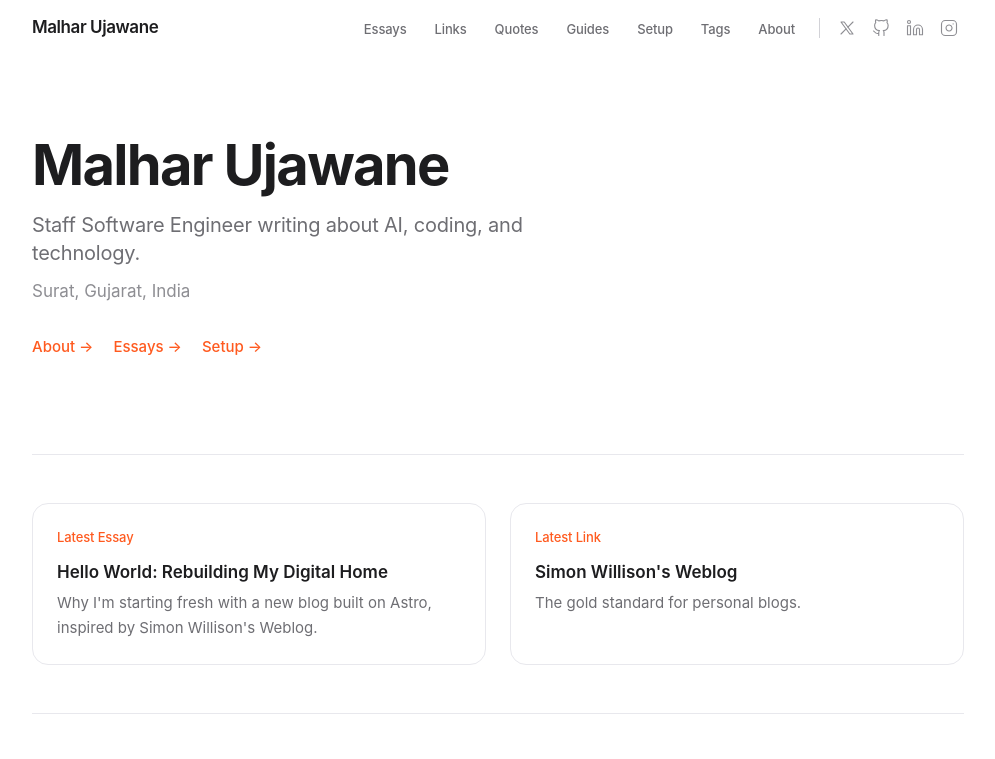
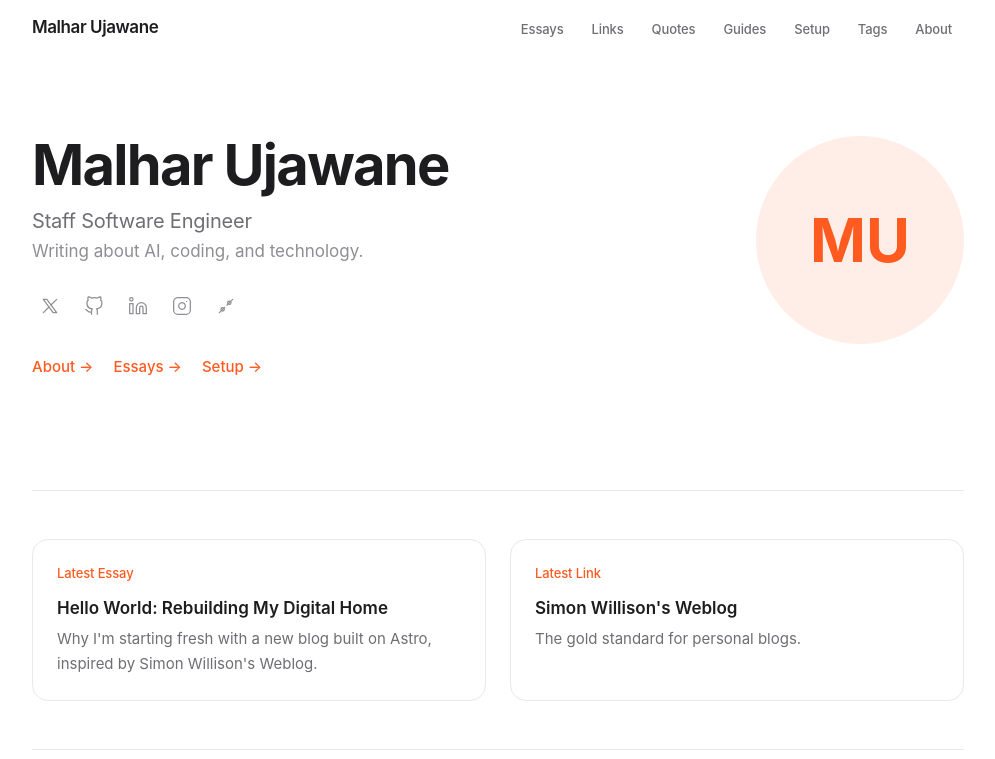
Before and after one commit to Justmalhar/justmalhar-com, an Astro site: page / in a window 1280 px wide. Shown: the top 759 px of the page, without its empty margins (142-1137 px from the left). Built offline with nearby package versions, Linux system fonts and the light colour scheme; Astro itself is replaced by a stand-in of ours.

Commit message:
feat: redesign hero with profile avatar and social icons

```diff
--- a/src/components/Header.astro
+++ b/src/components/Header.astro
@@ -1,5 +1,5 @@
 ---
-import { SITE, NAV_ITEMS } from '@/lib/constants';
+import { NAV_ITEMS } from '@/lib/constants';
 ---
 
 <header class="sticky top-0 z-50 backdrop-blur-xl bg-white/80">
@@ -8,8 +8,7 @@ import { SITE, NAV_ITEMS } from '@/lib/constants';
       Malhar Ujawane
     </a>
 
-    <div class="flex items-center gap-1">
-      <ul class="flex gap-1 list-none m-0 p-0 max-lg:hidden">
+    <ul class="flex gap-1 list-none m-0 p-0">
       {NAV_ITEMS.map(item => (
         <li>
           <a
@@ -26,24 +25,6 @@ import { SITE, NAV_ITEMS } from '@/lib/constants';
         </li>
       ))}
     </ul>
-
-      <span class="w-px h-5 bg-apple-gray-200 mx-2 max-lg:hidden" />
-
-      <div class="flex items-center gap-1">
-        <a href={SITE.social.twitter} target="_blank" rel="noopener" class="p-1.5 rounded-lg text-apple-gray-400 hover:text-apple-gray-900 hover:bg-apple-gray-50 transition-all" aria-label="Twitter / X">
-          <svg width="18" height="18" viewBox="0 0 24 24" fill="none" stroke="currentColor" stroke-width="1.5" stroke-linecap="round" stroke-linejoin="round"><path d="M4 4l11.733 16h4.267l-11.733 -16z"/><path d="M4 20l6.768 -6.768m2.46 -2.46L20 4"/></svg>
-        </a>
-        <a href={SITE.social.github} target="_blank" rel="noopener" class="p-1.5 rounded-lg text-apple-gray-400 hover:text-apple-gray-900 hover:bg-apple-gray-50 transition-all" aria-label="GitHub">
-          <svg width="18" height="18" viewBox="0 0 24 24" fill="none" stroke="currentColor" stroke-width="1.5" stroke-linecap="round" stroke-linejoin="round"><path d="M9 19c-5 1.5-5-2.5-7-3m14 6v-3.87a3.37 3.37 0 0 0-.94-2.61c3.14-.35 6.44-1.54 6.44-7A5.44 5.44 0 0 0 20 4.77 5.07 5.07 0 0 0 19.91 1S18.73.65 16 2.48a13.38 13.38 0 0 0-7 0C6.27.65 5.09 1 5.09 1A5.07 5.07 0 0 0 5 4.77a5.44 5.44 0 0 0-1.5 3.78c0 5.42 3.3 6.61 6.44 7A3.37 3.37 0 0 0 9 18.13V22"/></svg>
-        </a>
-        <a href={SITE.social.linkedin} target="_blank" rel="noopener" class="p-1.5 rounded-lg text-apple-gray-400 hover:text-apple-gray-900 hover:bg-apple-gray-50 transition-all" aria-label="LinkedIn">
-          <svg width="18" height="18" viewBox="0 0 24 24" fill="none" stroke="currentColor" stroke-width="1.5" stroke-linecap="round" stroke-linejoin="round"><path d="M16 8a6 6 0 0 1 6 6v7h-4v-7a2 2 0 0 0-2-2 2 2 0 0 0-2 2v7h-4v-7a6 6 0 0 1 6-6z"/><rect x="2" y="9" width="4" height="12"/><circle cx="4" cy="4" r="2"/></svg>
-        </a>
-        <a href={SITE.social.instagram} target="_blank" rel="noopener" class="p-1.5 rounded-lg text-apple-gray-400 hover:text-apple-gray-900 hover:bg-apple-gray-50 transition-all max-lg:hidden" aria-label="Instagram">
-          <svg width="18" height="18" viewBox="0 0 24 24" fill="none" stroke="currentColor" stroke-width="1.5" stroke-linecap="round" stroke-linejoin="round"><rect x="2" y="2" width="20" height="20" rx="5" ry="5"/><path d="M16 11.37A4 4 0 1 1 12.63 8 4 4 0 0 1 16 11.37z"/><line x1="17.5" y1="6.5" x2="17.51" y2="6.5"/></svg>
-        </a>
-      </div>
-    </div>
   </nav>
 </header>
 
--- a/src/pages/index.astro
+++ b/src/pages/index.astro
@@ -19,14 +19,33 @@ const latestLink = sortPosts(links)[0];
 ---
 
 <BaseLayout title={SITE.title} description={SITE.description}>
-  <section class="pb-16 md:pb-24">
-    <h1 class="text-display text-apple-gray-900 mb-4">
+  <section class="pb-20 md:pb-28">
+    <div class="flex flex-col md:flex-row items-start gap-10 md:gap-16">
+      <div class="flex-1 min-w-0">
+        <h1 class="text-display text-apple-gray-900 mb-3">
           Malhar Ujawane
         </h1>
-    <p class="text-subhead text-apple-gray-500 max-w-[580px] mb-3">
-      Staff Software Engineer writing about AI, coding, and technology.
-    </p>
-    <p class="text-body text-apple-gray-400 mb-8">Surat, Gujarat, India</p>
+        <p class="text-subhead text-apple-gray-500 mb-1">Staff Software Engineer</p>
+        <p class="text-body text-apple-gray-400 mb-6">Writing about AI, coding, and technology.</p>
+
+        <div class="flex items-center gap-2 mb-8">
+          <a href={SITE.social.twitter} target="_blank" rel="noopener" class="p-2 rounded-lg text-apple-gray-400 hover:text-apple-orange hover:bg-apple-orange/5 transition-all" aria-label="Twitter / X">
+            <svg width="20" height="20" viewBox="0 0 24 24" fill="none" stroke="currentColor" stroke-width="1.5" stroke-linecap="round" stroke-linejoin="round"><path d="M4 4l11.733 16h4.267l-11.733 -16z"/><path d="M4 20l6.768 -6.768m2.46 -2.46L20 4"/></svg>
+          </a>
+          <a href={SITE.social.github} target="_blank" rel="noopener" class="p-2 rounded-lg text-apple-gray-400 hover:text-apple-orange hover:bg-apple-orange/5 transition-all" aria-label="GitHub">
+            <svg width="20" height="20" viewBox="0 0 24 24" fill="none" stroke="currentColor" stroke-width="1.5" stroke-linecap="round" stroke-linejoin="round"><path d="M9 19c-5 1.5-5-2.5-7-3m14 6v-3.87a3.37 3.37 0 0 0-.94-2.61c3.14-.35 6.44-1.54 6.44-7A5.44 5.44 0 0 0 20 4.77 5.07 5.07 0 0 0 19.91 1S18.73.65 16 2.48a13.38 13.38 0 0 0-7 0C6.27.65 5.09 1 5.09 1A5.07 5.07 0 0 0 5 4.77a5.44 5.44 0 0 0-1.5 3.78c0 5.42 3.3 6.61 6.44 7A3.37 3.37 0 0 0 9 18.13V22"/></svg>
+          </a>
+          <a href={SITE.social.linkedin} target="_blank" rel="noopener" class="p-2 rounded-lg text-apple-gray-400 hover:text-apple-orange hover:bg-apple-orange/5 transition-all" aria-label="LinkedIn">
+            <svg width="20" height="20" viewBox="0 0 24 24" fill="none" stroke="currentColor" stroke-width="1.5" stroke-linecap="round" stroke-linejoin="round"><path d="M16 8a6 6 0 0 1 6 6v7h-4v-7a2 2 0 0 0-2-2 2 2 0 0 0-2 2v7h-4v-7a6 6 0 0 1 6-6z"/><rect x="2" y="9" width="4" height="12"/><circle cx="4" cy="4" r="2"/></svg>
+          </a>
+          <a href={SITE.social.instagram} target="_blank" rel="noopener" class="p-2 rounded-lg text-apple-gray-400 hover:text-apple-orange hover:bg-apple-orange/5 transition-all" aria-label="Instagram">
+            <svg width="20" height="20" viewBox="0 0 24 24" fill="none" stroke="currentColor" stroke-width="1.5" stroke-linecap="round" stroke-linejoin="round"><rect x="2" y="2" width="20" height="20" rx="5" ry="5"/><path d="M16 11.37A4 4 0 1 1 12.63 8 4 4 0 0 1 16 11.37z"/><line x1="17.5" y1="6.5" x2="17.51" y2="6.5"/></svg>
+          </a>
+          <a href={SITE.social.medium} target="_blank" rel="noopener" class="p-2 rounded-lg text-apple-gray-400 hover:text-apple-orange hover:bg-apple-orange/5 transition-all" aria-label="Medium">
+            <svg width="20" height="20" viewBox="0 0 24 24" fill="none" stroke="currentColor" stroke-width="1.5" stroke-linecap="round" stroke-linejoin="round"><path d="M4 20l6.308 -6.308m2.79 -2.79L20 4"/><circle cx="16" cy="8" r="2"/><circle cx="8" cy="16" r="2"/></svg>
+          </a>
+        </div>
+
         <div class="flex gap-5">
           <a href="/about" class="text-[15px] font-medium text-apple-orange hover:text-apple-orange/70 transition-colors">
             About →
@@ -37,6 +56,14 @@ const latestLink = sortPosts(links)[0];
           <a href="/setup" class="text-[15px] font-medium text-apple-orange hover:text-apple-orange/70 transition-colors">
             Setup →
           </a>
+        </div>
+      </div>
+
+      <div class="shrink-0">
+        <div class="w-44 h-44 md:w-52 md:h-52 rounded-full bg-apple-orange/10 flex items-center justify-center">
+          <span class="text-5xl md:text-6xl font-bold text-apple-orange">MU</span>
+        </div>
+      </div>
     </div>
   </section>
 
```
Lines whose indentation alone changed are shown as unchanged.
